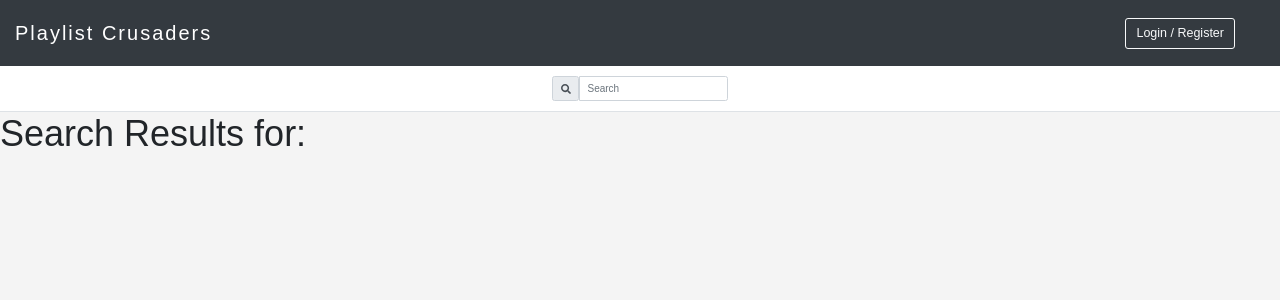
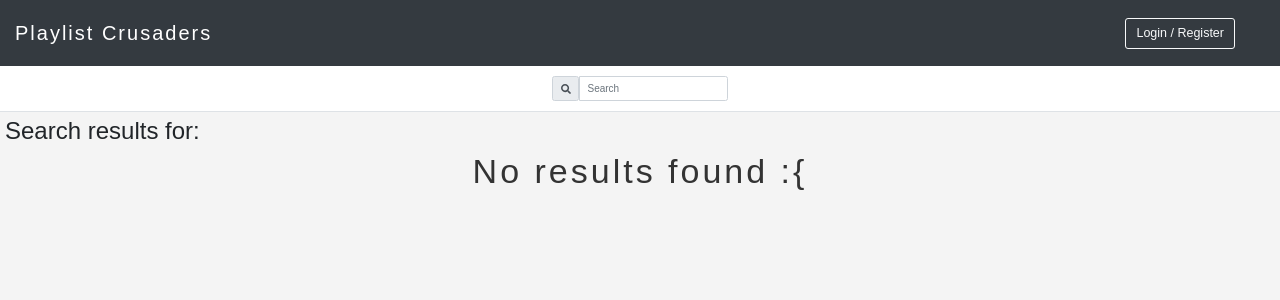
Before and after one commit to rsoto726/capstone-PlaylistCrusaders, a React (Create React App) app in the folder client/: page /search in a window 1280 px wide. Shown: the top 300 px of the page. Built offline with nearby package versions, Linux system fonts and the light colour scheme; no server answers.

Commit message:
search results displayed

```diff
--- a/client/package.json
+++ b/client/package.json
@@ -46,5 +46,8 @@
       "last 1 firefox version",
       "last 1 safari version"
     ]
+  },
+  "devDependencies": {
+    "@types/uuid": "^10.0.0"
   }
 }
--- a/client/src/auth/auth-req-api/index.ts
+++ b/client/src/auth/auth-req-api/index.ts
@@ -26,7 +26,7 @@ const fetchWithCredentials = async (
 // AUTH FUNCTIONS
 
 export const getLoggedIn = () =>
-    fetchWithCredentials('/loggedIn/', { method: 'GET' });
+    fetchWithCredentials('/loggedin/', { method: 'GET' });
 
 export const loginUser = async (email: string, password: string) => {
     const response = await fetchWithCredentials('/login/', {
--- a/client/src/components/Profile.tsx
+++ b/client/src/components/Profile.tsx
@@ -103,7 +103,7 @@ const Profile = () => {
       </div>
 
       <div>
-        <h3>Liked Playlists</h3>
+        <h3 className='mt-5'>Liked Playlists</h3>
         {likedPlaylists.length ? (
           <PlaylistContainer playlists={likedPlaylists} />
         ) : (
--- a/client/src/components/Search.tsx
+++ b/client/src/components/Search.tsx
@@ -1,15 +1,28 @@
 import React, {useState, useEffect} from 'react'
 import {useLocation} from 'react-router-dom';
+import PlaylistContainer from './PlaylistContainer';
+
+type Song = {
+  songId: number;
+  url: string;
+  title: string;
+  videoId: string;
+  thumbnail: string;
+};
 
 type Playlist = {
+  playlistId: number;
+  name: string;
+  thumbnailUrl: string;
+  published: boolean;
+  createdAt: string;
+  publishedAt: string | null;
+  songs: Array<{
     playlistId: number;
-    name: string;
-    description: string;
-    publish: boolean;
-    dateCreated: string;
-    datePublished: string;
-    thumbnailUrl: string;
-    userId: number;
+    songId: number;
+    song: Song;
+    index: number;
+  }>;
 };
 
 // search result
@@ -36,7 +49,13 @@ const Search = () => {
 
   return (
     <div>
-        <h1>Search Results for: {query}</h1>
+        <h3 className='mt-2 ml-2'>Search results for: <span style={{fontStyle : "italic"}}>{query}</span></h3>
+        {playlists.length > 0  ? (
+          <PlaylistContainer playlists={playlists}/>
+        ) : (
+          <h2>{"No results found :{"}</h2>
+        )}
+
     </div>
   )
 }
```
Also changed, not shown: 1 other file (tests, documents, lock files or other folders).
